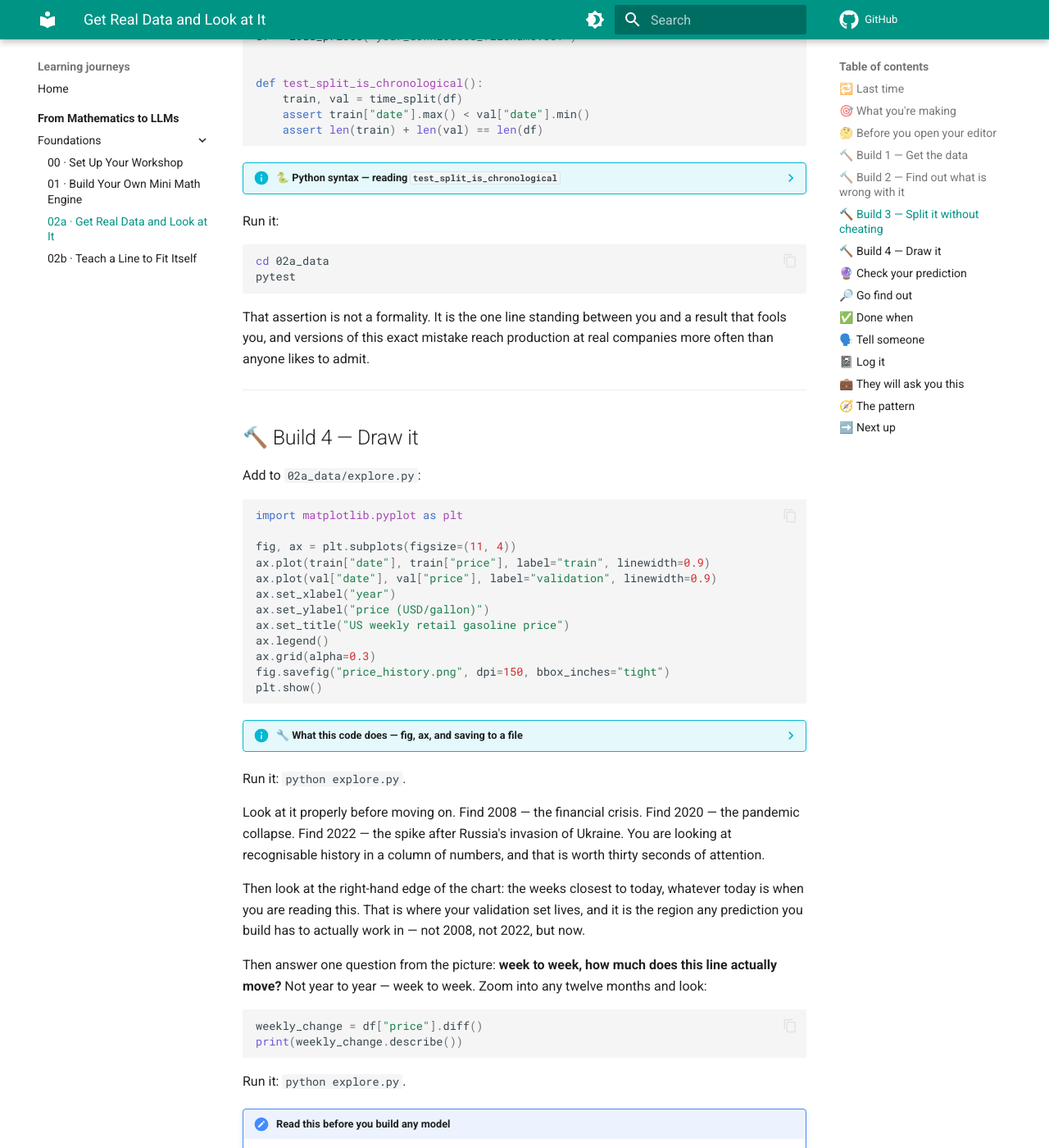
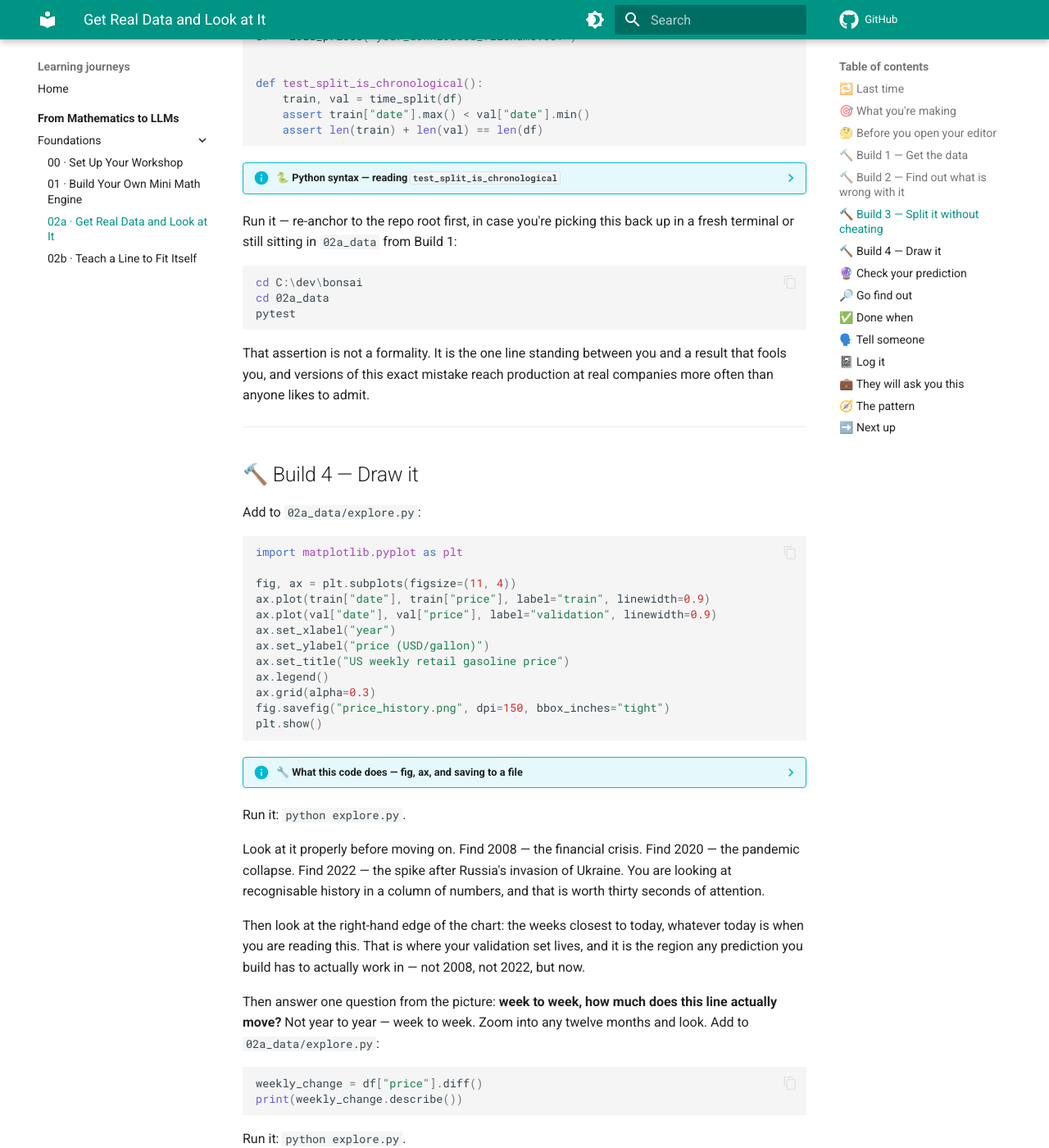
Before and after one commit to SK-Service/journey-to-ai, an MkDocs documentation site: the page built from docs/bonsai-llm/stage-02a-data.md, in a window 1280 px wide and 1400 px high, scrolled down 3956 px. Shown: the whole window at 82% size. Built offline with MkDocs 1.6.1 and Material for MkDocs 9.7.7, drawn with Linux system fonts in a browser that asks for light colours; comment, search, counter and statistics services are not loaded.

Commit message:
Fix three D-20-class execution-trace bugs on Stage 01 and 02a

````diff
--- a/docs/bonsai-llm/stage-02a-data.md
+++ b/docs/bonsai-llm/stage-02a-data.md
@@ -263,9 +263,11 @@ def test_split_is_chronological():
     apart and do unrelated things — this is the one line on the page where
     mixing them up would silently test the wrong thing.
 
-Run it:
+Run it — re-anchor to the repo root first, in case you're picking this back
+up in a fresh terminal or still sitting in `02a_data` from Build 1:
 
 ```powershell
+cd C:\dev\bonsai
 cd 02a_data
 pytest
 ```
@@ -322,7 +324,7 @@ in — not 2008, not 2022, but now.
 
 Then answer one question from the picture: **week to week, how much does this
 line actually move?** Not year to year — week to week. Zoom into any twelve
-months and look:
+months and look. Add to `02a_data/explore.py`:
 
 ```python
 weekly_change = df["price"].diff()
````
Also changed, not shown: docs/bonsai-llm/stage-01-mini-math-engine.md (+2 -0 lines).
